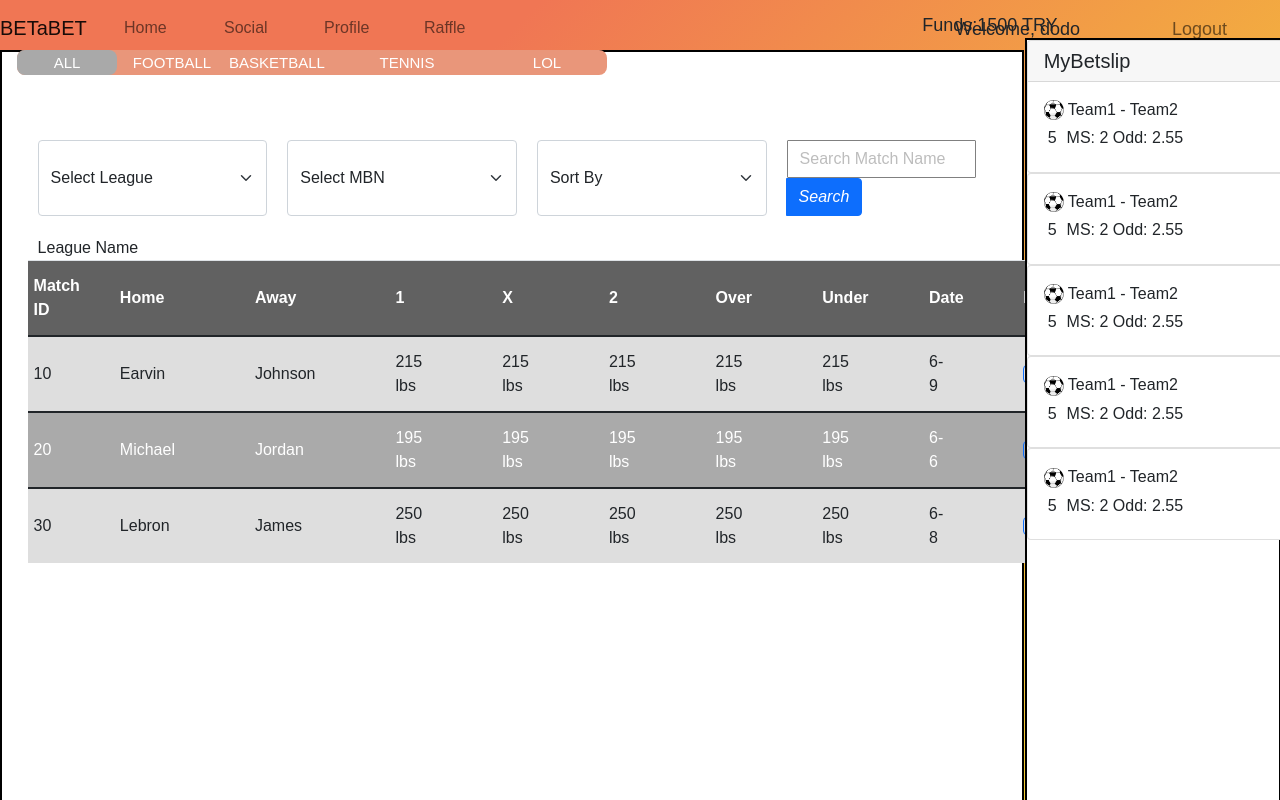
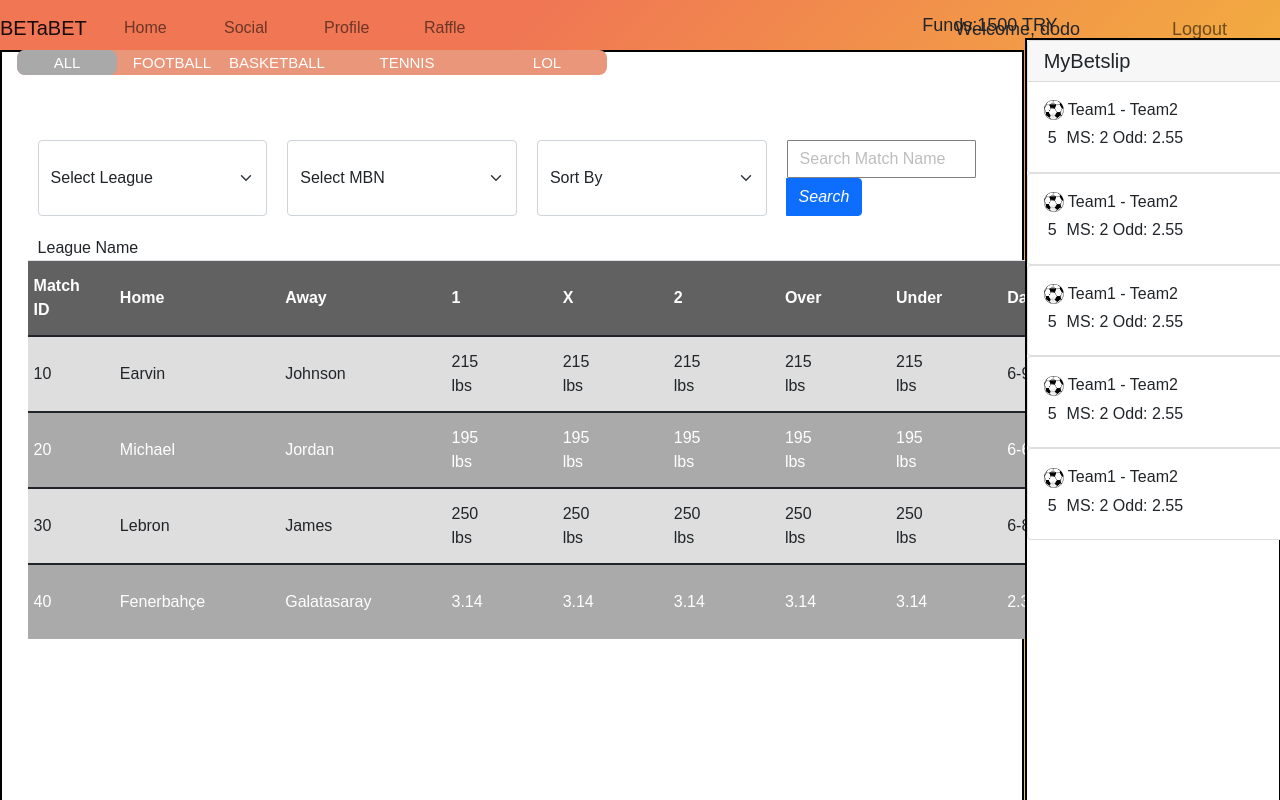
Before and after one commit to turgut-edis/SocialBettingProject, a React (Create React App) app in the folder redux-intro/: page /homepage in a window 1280 px wide. Shown: the top 800 px of the page. Built offline with nearby package versions, Linux system fonts and the light colour scheme.

Commit message:
new data added

```diff
--- a/redux-intro/src/components/players.js
+++ b/redux-intro/src/components/players.js
@@ -52,5 +52,23 @@ export default [
         weight: "250 lbs",
         position: "Shooting Guard"
       }
-    }
+    },
+    {
+      id: 40,
+      firstName: "Fenerbahçe",
+      lastName: "Galatasaray",
+      college: "2.30",
+      team: "LA Lakers",
+      projects: [
+        {
+          id: "1",
+          name: "test 1"
+        }
+      ],
+      stats: {
+        height: "2.30",
+        weight: "3.14",
+        position: "Shooting Guard"
+      }
+    },
   ];
```
